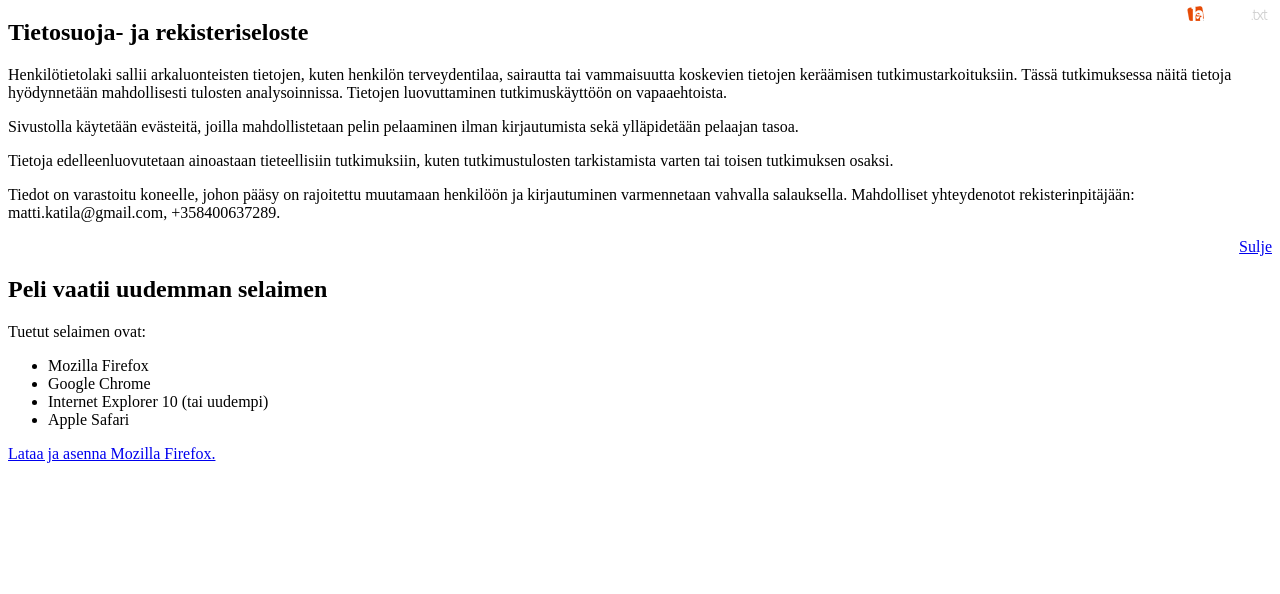
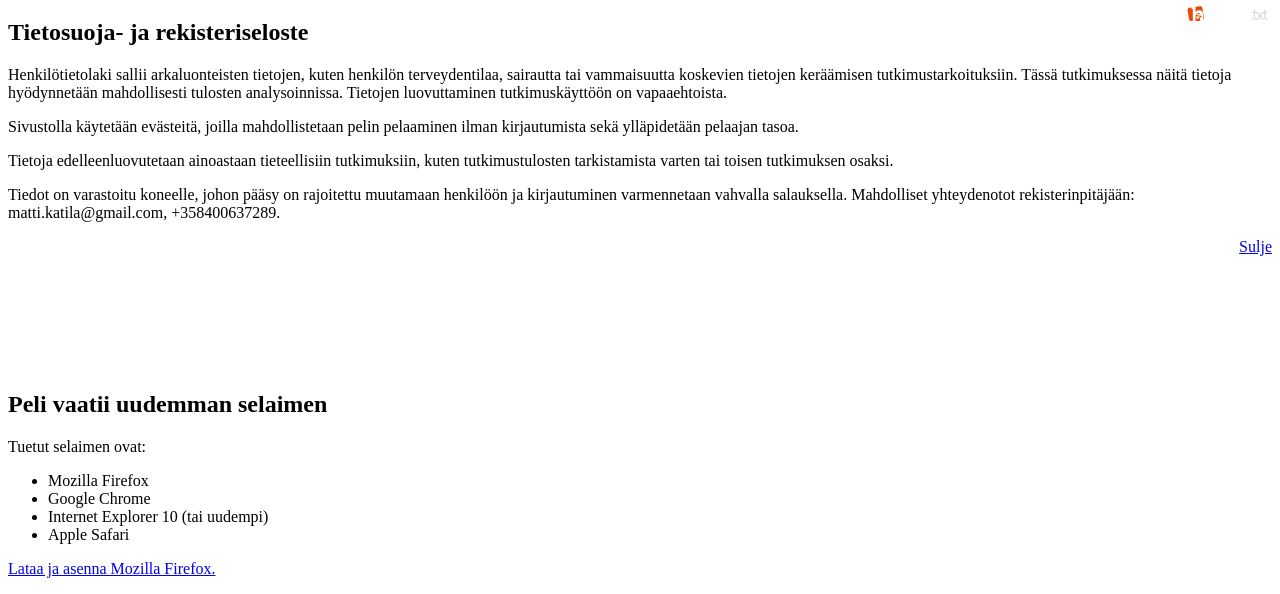
Before and after one commit to datakurre/TIEA221_Tyomuistipeli, a Django app: template src/working_memory_games/templates/index.html in a window 1280 px wide. Shown: the part 698-1292 px from the top of the page. Before the commit the page ends 1161 px from the top, so only its background shows below. Run offline with Django 3.2, Linux system fonts and the light colour scheme; the template is opened without the code that fills it, so the values that code supplies are empty.

Commit message:
Add temporary fix for modal until bootstrap modal styles are removed

```diff
--- a/src/working_memory_games/templates/index.html
+++ b/src/working_memory_games/templates/index.html
@@ -156,7 +156,7 @@
          target="_blank" id="facebook">Jaa Facebookissa</a>
     </div>
 
-    <div id="rekisteriseloste" class="hidden">
+    <div id="rekisteriseloste" class="hidden" style="height: 22em;">
       <h2>Tietosuoja- ja rekisteriseloste</h2>
       <p>
       Henkilötietolaki sallii arkaluonteisten tietojen, kuten
```
